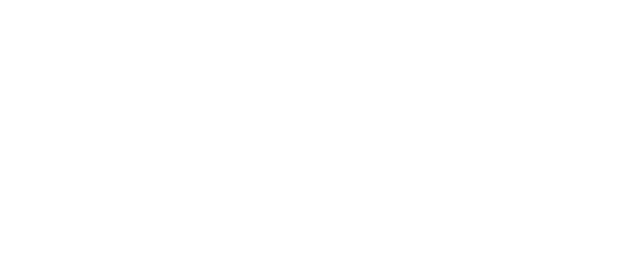
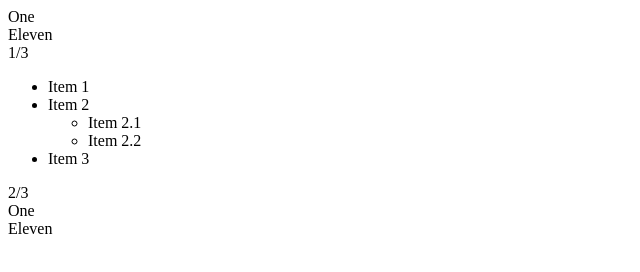
Before and after one commit to mandy-kate/mandy-kate.github.io, a plain HTML site: page index.html in a window 1280 px wide. Shown: the whole page, without its empty margins (0-640 px from the left). Drawn offline with Linux system fonts and the light colour scheme.

Commit message:
added list

```diff
--- a/index.html
+++ b/index.html
@@ -6,6 +6,33 @@
 
   </head>
   <body>
+    <div class="container">
+         <!-- columns should be the immediate child of a .row -->
+        <div class="row">
+            <div class="one column">One</div>
+            <div class="eleven columns">Eleven</div>
+        </div>
+
+        <div class="row">
+            <div class="one-third column">1/3</div>
+              <ul>
+                <li>Item 1</li>
+                <li>
+                  Item 2
+                  <ul>
+                <li>Item 2.1</li>
+                 <li>Item 2.2</li>
+                  </ul>
+                </li>
+                <li>Item 3</li>
+              </ul>
+            <div class="two-thirds column">2/3</div>
+        </div>
+        <div class="row">
+            <div class="one column">One</div>
+            <div class="eleven columns">Eleven</div>
+        </div>
+    </div>
 
   </body>
 </html>
```
